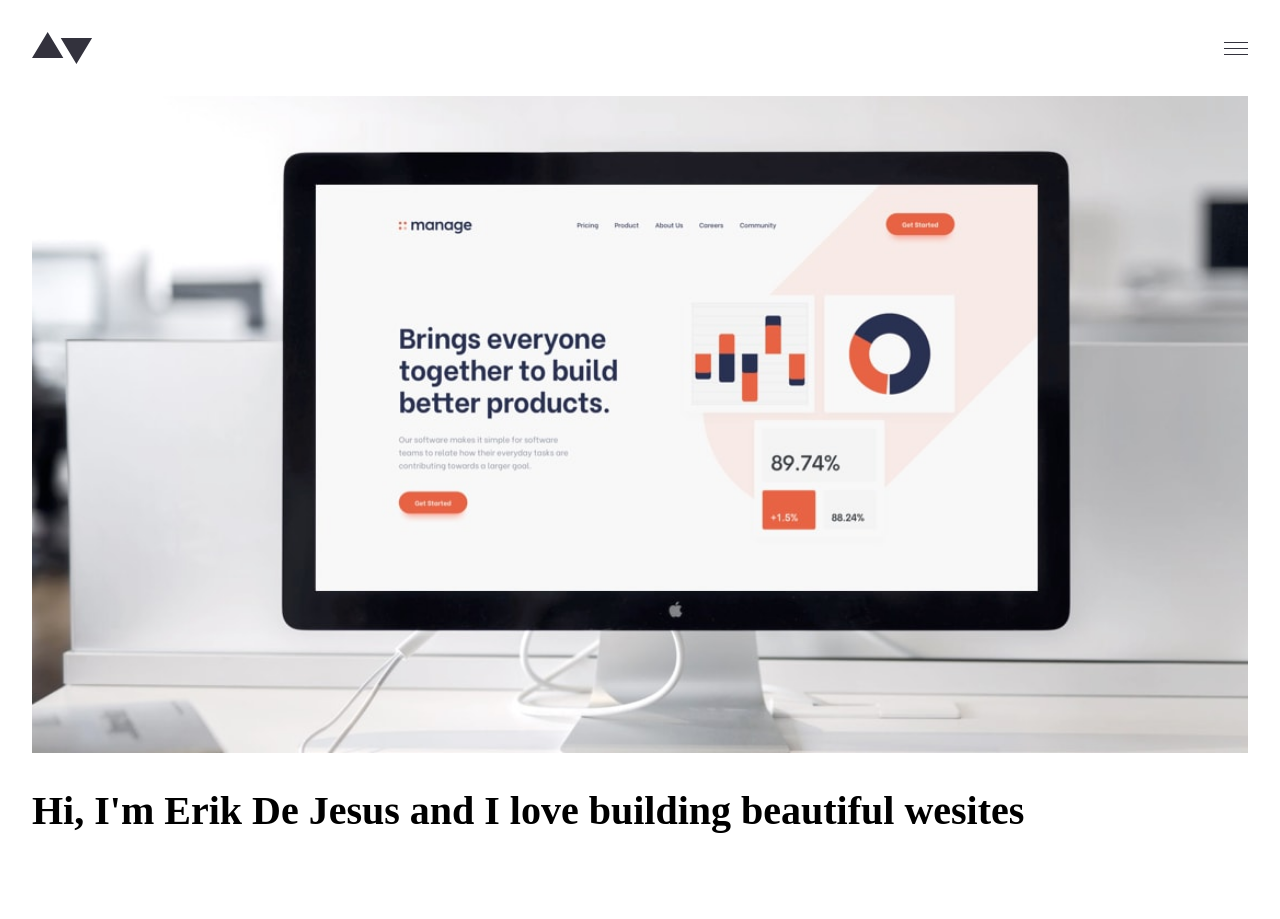
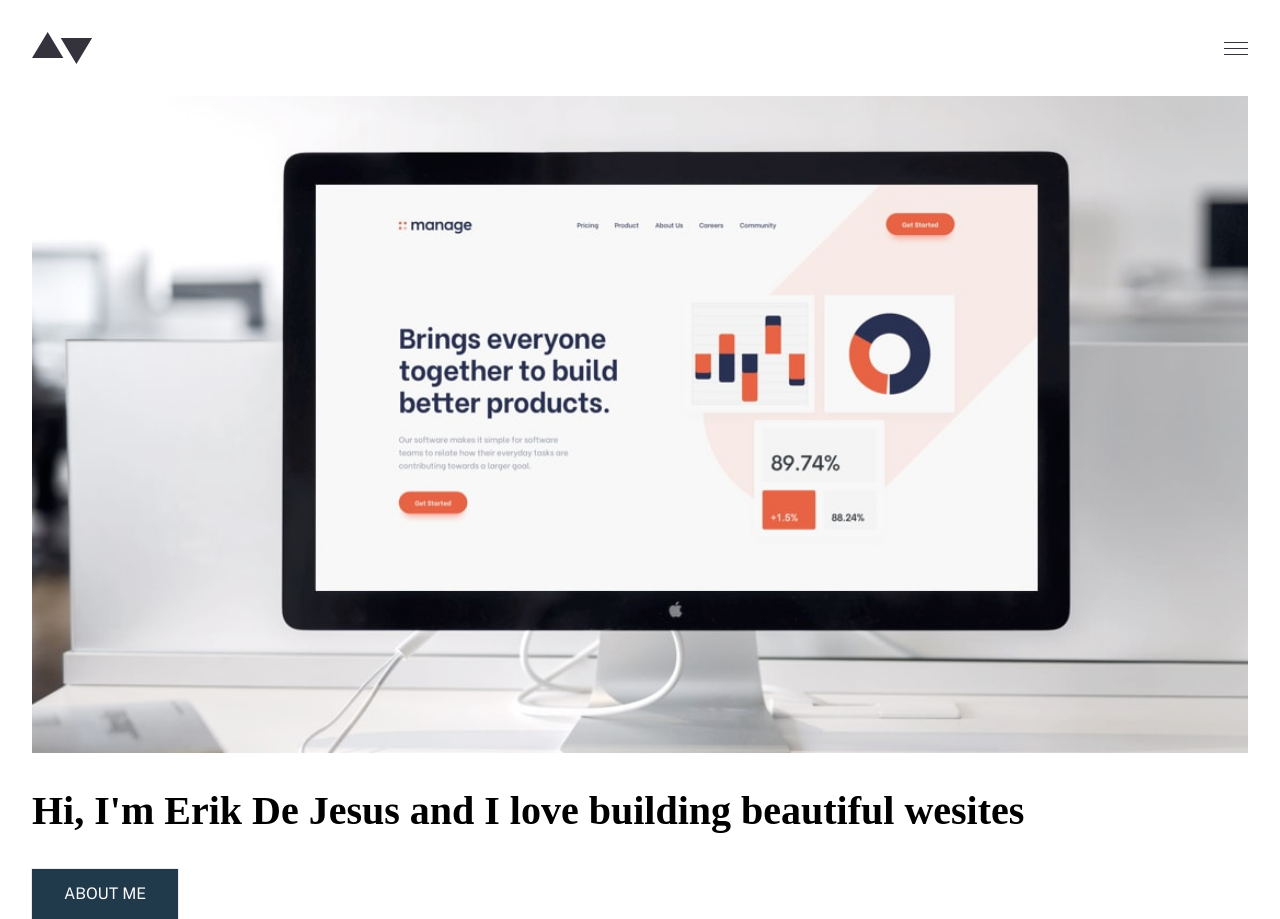
Before and after one commit to erikdcodes/Minimalist-Portfolio, a Next.js app: page / in a window 1280 px wide. Before the commit the page ends 837 px from the top, so only its background shows below. Built offline with nearby package versions, Linux system fonts and the light colour scheme; a web font is replaced by a local one.

Commit message:
finish hero. add section

```diff
--- a/pages/index.js
+++ b/pages/index.js
@@ -11,6 +11,7 @@ const Home = () => (
         <div className="title-container">
           <h2>Hi, I'm Erik De Jesus and I love building beautiful wesites</h2>
         </div>
+        <button>About Me</button>
       </div>
     </Wrapper>
   </DefaultLayout>
--- a/styles/styles.css
+++ b/styles/styles.css
@@ -31,3 +31,34 @@ body {
   font-family: "Public Sans", sans-serif;
   font-size: 16px;
 }
+
+button {
+  padding: 12px 32px;
+  text-transform: uppercase;
+  background-color: var(--dark-blue);
+  color: var(--very-light-grey);
+  border: none;
+  outline: 1px solid var(--light-grey);
+  position: relative;
+  transition: all 150ms ease-in-out;
+}
+
+button:hover {
+  cursor: pointer;
+  background-color: var(--cyan);
+}
+
+/* button::before {
+  content: url("/icons/down-arrows.svg");
+  position: absolute;
+  top: 0;
+  bottom: 0;
+  left: -32px;
+  width: 32px;
+  height: 100%;
+  display: flex;
+  justify-content: center;
+  align-items: center;
+  background: var(--dark-blue);
+  filter: brightness(85%);
+} */
```
Also changed, not shown: components/Section.js (added, +16 -0 lines), public/icons/down-arrows.svg (added).
